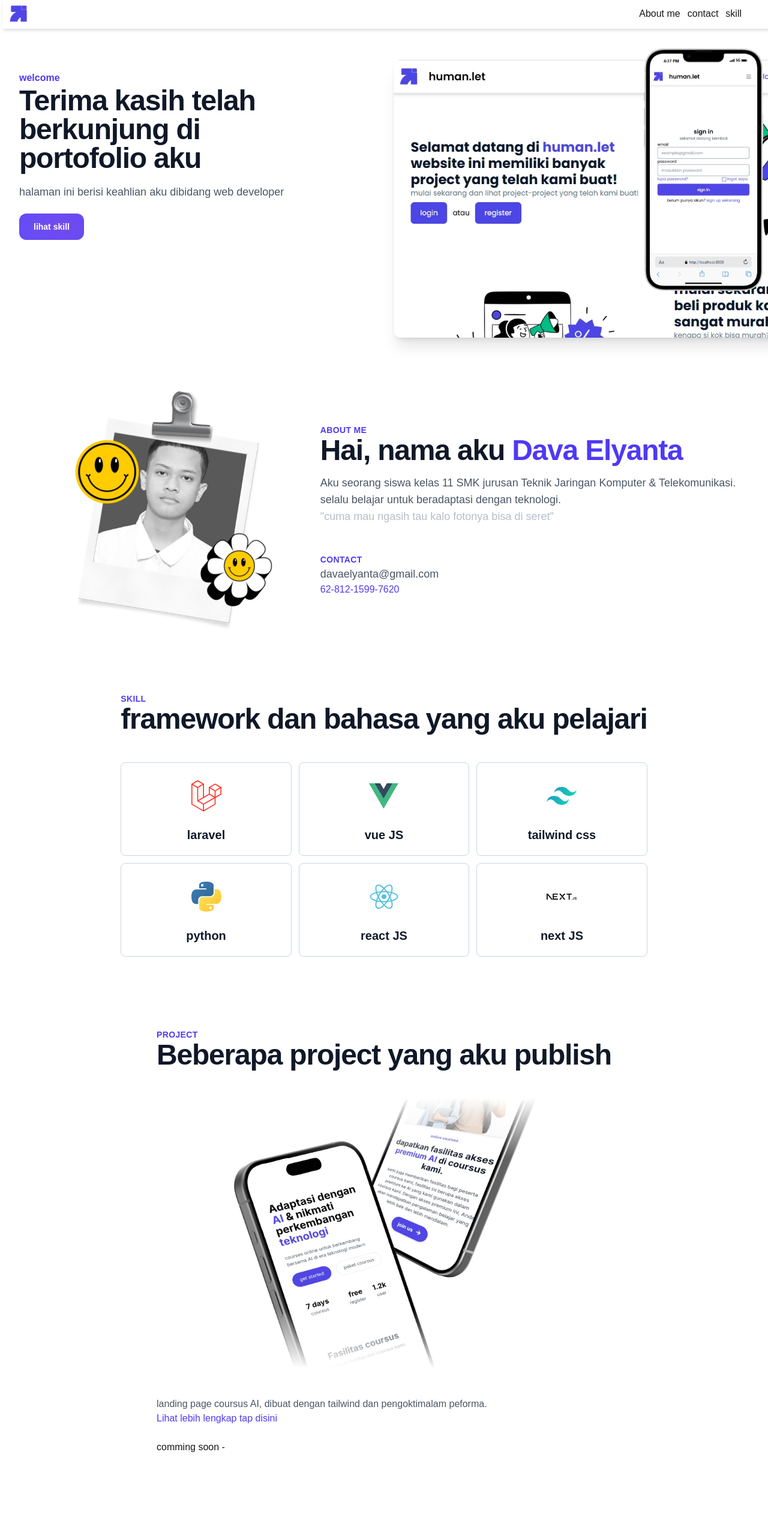
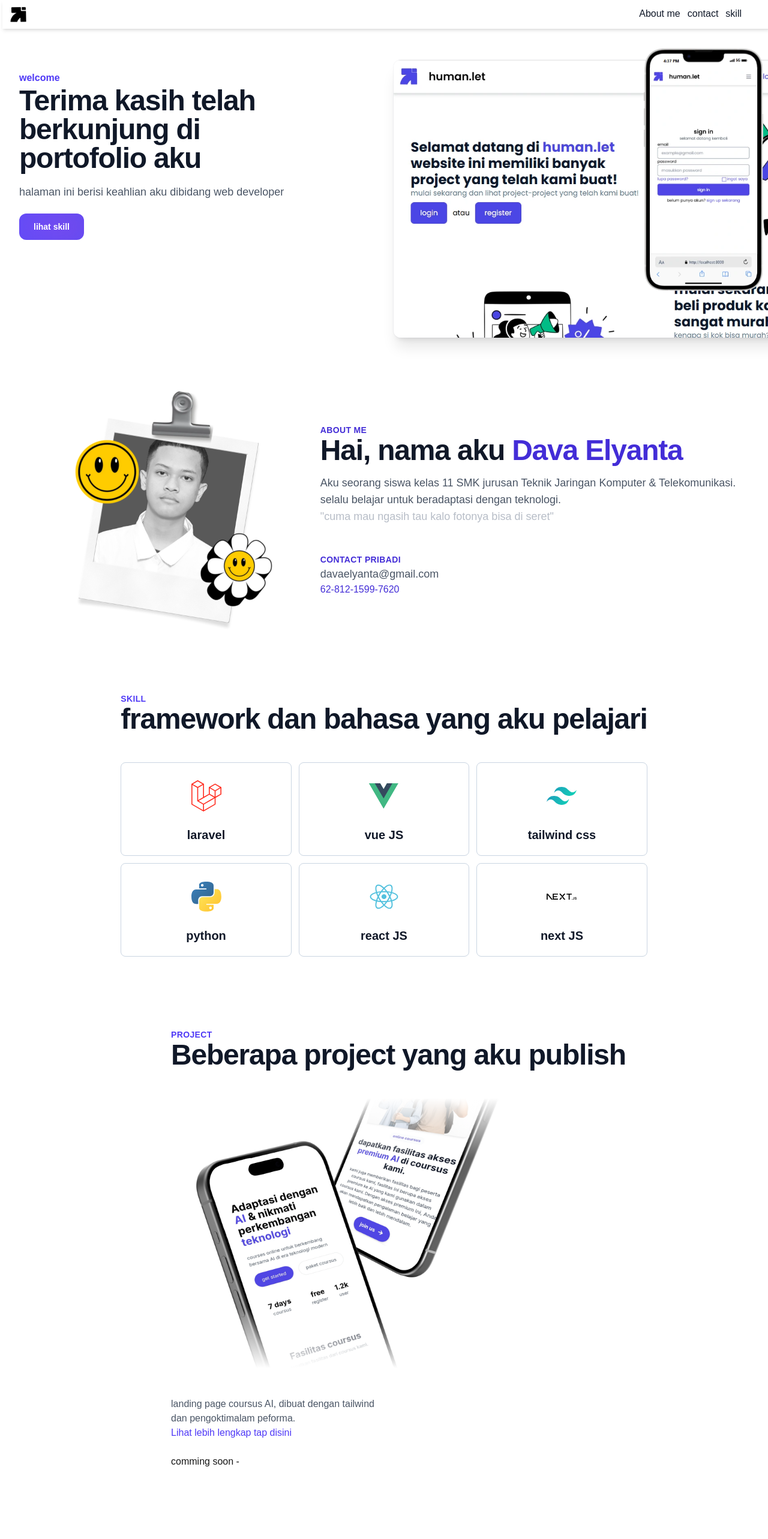
Before and after one commit to notcore/hyuman, a Next.js app: page / in a window 1280 px wide. Shown: the top 2566 px of the page at 60% size. Built offline with nearby package versions, Linux system fonts and the light colour scheme.

Commit message:
new update

```diff
--- a/src/app/page.jsx
+++ b/src/app/page.jsx
@@ -110,7 +110,7 @@ return (
     <Skill />
     <div></div>
     <Pengalaman />
-    <Penutup />
+    {/* <Penutup /> */}
     <Footer />
 
 </div>
--- a/src/components/aboutme.jsx
+++ b/src/components/aboutme.jsx
@@ -8,12 +8,12 @@ function Aboutme(){
 
     return (
       <div id="aboutme" className="flex flex-col mt-12 md:flex-row-reverse items-center justify-center w-screen mb-12 gap-10">
-      <div className="px-10 md:-ml-10 md:px-0">
-        <h2 className="text-sm fade-in font-semibold text-indigo-600 uppercase tracking-wide">
+      <div className="px-10 md:-ml-10 animate-scroll md:px-0">
+        <h2 className="text-sm fade-in font-semibold text-indigo-700 uppercase tracking-wide">
           About Me
         </h2>
         <p className="text-4xl font-bold tracking-tight text-gray-900 sm:text-5xl fade-in">
-          Hai, nama aku <span className="text-indigo-600">Dava Elyanta</span>
+          Hai, nama aku <span className="text-indigo-700">Dava Elyanta</span>
         </p>
         <p className="mt-4 text-lg text-gray-600 fade-in">
           Aku seorang siswa kelas 11 SMK jurusan Teknik Jaringan Komputer &amp;
@@ -22,18 +22,27 @@ function Aboutme(){
           <span className="text-gray-400/70">"cuma mau ngasih tau kalo fotonya bisa di seret"</span>
           <br />
         </p>
-        <h2 id="contact" className="text-sm fade-in mt-12 font-semibold text-indigo-600 uppercase tracking-wide">
-          contact
-          </h2>
+        <h2 id="contact" className="text-sm fade-in mt-12 font-semibold text-indigo-700 uppercase tracking-wide">
+          contact pribadi
+        </h2>
           <p className="text-lg fade-in text-gray-600">
           davaelyanta@gmail.com
           </p>
           <a
-            className="text-indigo-600 fade-in hover:underline"
+            className="text-indigo-700 fade-in hover:underline"
             href="https://wa.me/6281215997620"
           >
             62-812-1599-7620
           </a>
+          {/* <h2 id="contact" className="text-sm fade-in mt-12 font-semibold text-indigo-700 uppercase tracking-wide">
+          contact publik
+          </h2>
+           <a
+            className="text-indigo-700 fade-in hover:underline"
+            href="https://wa.me/6288214821134"
+          >
+            62-882-1482-1134
+          </a> */}
       </div>
       <div className="relative mx-10 group fade-target">
         <div className="absolute left-0 top-0 h-full w-10 bg-gradient-to-r from-white to-transparent z-10 opacity-0 transition-all duration-500 group-hover:opacity-80 scroll-fade" />
--- a/src/components/footer.jsx
+++ b/src/components/footer.jsx
@@ -3,7 +3,7 @@ function Footer(){
       <footer className="bg-indigo-600 flex-wrap flex text-white py-4">
       <div className="w-full flex items-center mx-4">
         <h1 className="font-extrabold  ml-3 uppercase text-5xl my-12">
-          hyuman.let
+          hyuma dev
         </h1>
       </div>
       <div className=" ml-auto grid justify-between items-center px-6">
--- a/src/components/navbar.jsx
+++ b/src/components/navbar.jsx
@@ -3,27 +3,27 @@ function Navbar(){
       <div className="sticky navbar z-60 inset-1 top-0 bg-white h-12 shadow-md">
       <div className="flex items-center  gap-1">
         <img
-          src="img/hyuman.webp"
+          src="img/hyuma.png"
           className="w-[30px] ml-3 mt-2 h-[30px] object-cover"
           alt=""
         />
         <ul className="ml-auto gap-3 md:mr-12 flex mr-10 mt-2">
           <li>
-            <button onClick={() => {
+            <button className="text-gray-900" onClick={() => {
                     document.getElementById('aboutme')?.scrollIntoView({ behavior: 'smooth' });
                     }}
                     >About me
             </button>
           </li>
           <li>
-          <button onClick={() => {
+          <button className="text-gray-900" onClick={() => {
                     document.getElementById('contact')?.scrollIntoView({ behavior: 'smooth' });
                     }}
                     >contact
             </button>
           </li>
           <li>
-          <button onClick={() => {
+          <button className="text-gray-900" onClick={() => {
                     document.getElementById('skill')?.scrollIntoView({ behavior: 'smooth' });
                     }}
                     >skill
--- a/src/components/pengalaman.jsx
+++ b/src/components/pengalaman.jsx
@@ -12,8 +12,8 @@ const gambar = [
 
 
     return(
-        <div id="skill" className="flex py-4 my-22 w-screen justify-center">
-            <div className="mx-10">
+        <div id="skill" className="flex py-4 my-22 px-12 mx-6 w-screen justify-center">
+            <div className="mx-10 px-5">
                 <h2 className="text-sm fade-in font-semibold text-indigo-600 uppercase tracking-wide">
                     project
                 </h2>
@@ -22,11 +22,11 @@ const gambar = [
                 </p>
                 <div className='flex relative  my-12'>
                     <div className='absolute top-1 bg-gradient-to-b z-10 from-white via-white/50 h-[100px] -mt-1 w-full to-transparent'></div>
-                    <img src="/img/porto1.webp" className='xl:max-w-[600px] mx-auto fade-in max-w-[400px] md:max-w-[500px]' />
+                    <img src="/img/porto1.webp" className='xl:max-w-[600px] -ml-2 mx-auto fade-in max-w-[400px] md:max-w-[500px]' />
                     <div className='absolute bottom-0 bg-gradient-to-t z-10 from-white via-white/50 h-[100px] w-full to-transparent'></div>
                 </div>
                 <p className='text-gray-600'>
-                    landing page coursus AI, dibuat dengan tailwind dan pengoktimalam peforma.
+                    landing page coursus AI, dibuat dengan tailwind <br/> dan pengoktimalam peforma.
                 </p>
                 <a
             className="text-indigo-600 fade-in hover:underline"
--- a/src/components/skill.jsx
+++ b/src/components/skill.jsx
@@ -46,12 +46,15 @@ function Skill(){
   return(
     <div id="skill" className="flex py-4 my-22 w-screen justify-center">
       <div className="mx-10">
-        <h2 className="text-sm fade-in font-semibold text-indigo-600 uppercase tracking-wide">
+      <div className="animate-scroll">
+      <h2 className="text-sm fade-in font-semibold text-indigo-600 uppercase tracking-wide">
           skill
         </h2>
         <p className="text-4xl font-bold tracking-tight text-gray-900 sm:text-5xl fade-in">
           framework dan bahasa yang aku pelajari
         </p>
+      </div>
+
         <Looping />
 
       </div>
```
Also changed, not shown: public/img/hyuma.png (added), public/img/hyuman.webp (deleted).
